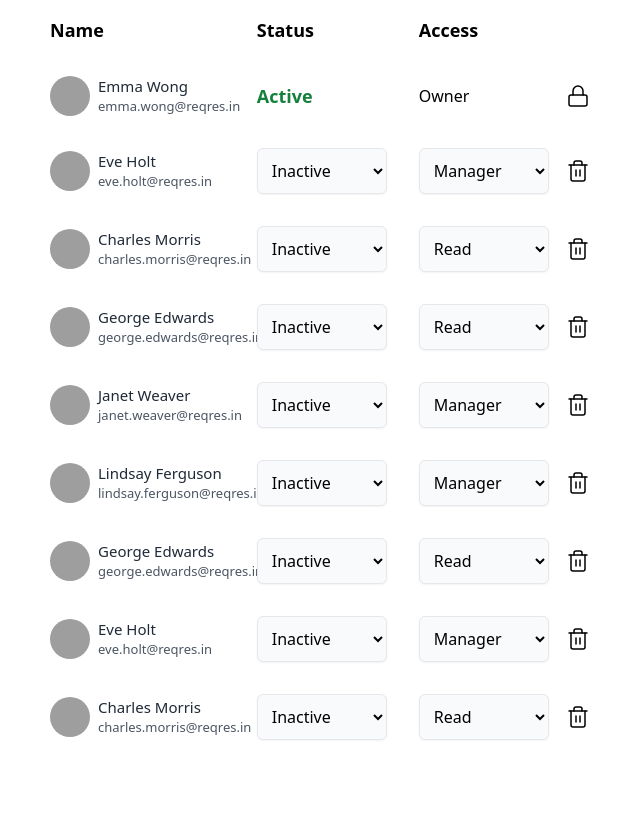
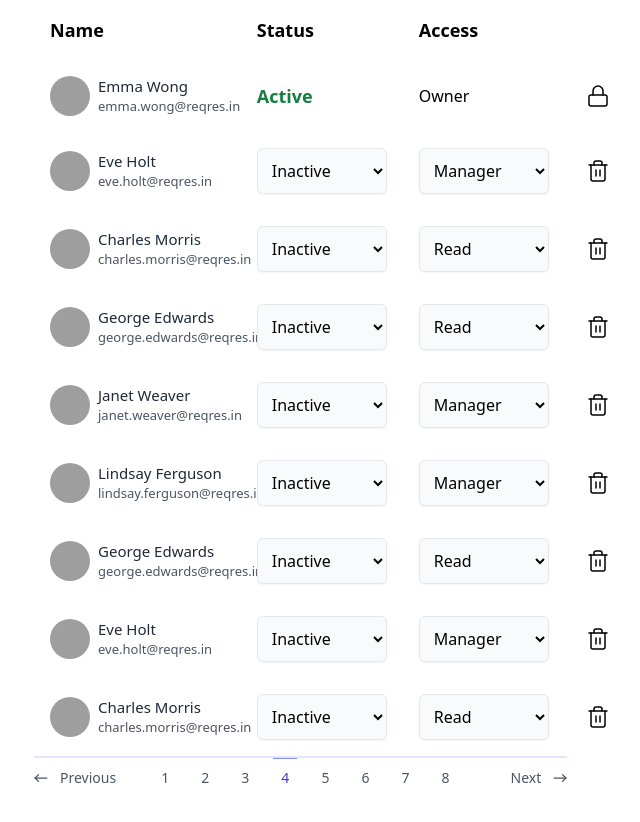
Before and after one commit to harshvadadoriya/userlist-redux, a React (Vite) app: page / in a window 1280 px wide. Shown: the top 822 px of the page, without its empty margins (126-766 px from the left). Before the commit the page ends 800 px from the top, so only its background shows below. Built offline with nearby package versions, Linux system fonts and the light colour scheme; grey boxes are pictures that could not be loaded.

Commit message:
added pagination UI

```diff
--- a/src/App.tsx
+++ b/src/App.tsx
@@ -1,4 +1,4 @@
-import UserList from './components/UserList';
+import UserList from './components/UserList/UserList';
 import { disableReactDevTools } from '@fvilers/disable-react-devtools';
 
 const environment = import.meta.env;
--- /dev/null
+++ b/src/components/Pagination/Pagination.tsx
@@ -0,0 +1,102 @@
+import React from 'react';
+
+const Pagination = () => {
+	return (
+		<>
+			<div className="w-full flex justify-between items-center mb-10 border-t-2 border-indigo-100 ">
+				<div className="flex items-center pt-3 text-gray-600 hover:text-indigo-700 cursor-pointer ">
+					<svg
+						width="14"
+						height="8"
+						viewBox="0 0 14 8"
+						fill="none"
+						xmlns="http://www.w3.org/2000/svg"
+					>
+						<path
+							d="M1.1665 4H12.8332"
+							stroke="currentColor"
+							strokeWidth="1.25"
+							strokeLinecap="round"
+							strokeLinejoin="round"
+						/>
+						<path
+							d="M1.1665 4L4.49984 7.33333"
+							stroke="currentColor"
+							strokeWidth="1.25"
+							strokeLinecap="round"
+							strokeLinejoin="round"
+						/>
+						<path
+							d="M1.1665 4.00002L4.49984 0.666687"
+							stroke="currentColor"
+							strokeWidth="1.25"
+							strokeLinecap="round"
+							strokeLinejoin="round"
+						/>
+					</svg>
+					<p className="text-sm ml-3 font-medium leading-none ">Previous</p>
+				</div>
+				<div className="sm:flex">
+					<p className="text-sm font-medium leading-none cursor-pointer text-gray-600 hover:text-indigo-700 border-t border-transparent hover:border-indigo-400 pt-3 mr-4 px-2">
+						1
+					</p>
+					<p className="text-sm font-medium leading-none cursor-pointer text-gray-600 hover:text-indigo-700 border-t border-transparent hover:border-indigo-400 pt-3 mr-4 px-2">
+						2
+					</p>
+					<p className="text-sm font-medium leading-none cursor-pointer text-gray-600 hover:text-indigo-700 border-t border-transparent hover:border-indigo-400 pt-3 mr-4 px-2">
+						3
+					</p>
+					<p className="text-sm font-medium leading-none cursor-pointer text-indigo-700 border-t border-indigo-400 pt-3 mr-4 px-2">
+						4
+					</p>
+					<p className="text-sm font-medium leading-none cursor-pointer text-gray-600 hover:text-indigo-700 border-t border-transparent hover:border-indigo-400 pt-3 mr-4 px-2">
+						5
+					</p>
+					<p className="text-sm font-medium leading-none cursor-pointer text-gray-600 hover:text-indigo-700 border-t border-transparent hover:border-indigo-400 pt-3 mr-4 px-2">
+						6
+					</p>
+					<p className="text-sm font-medium leading-none cursor-pointer text-gray-600 hover:text-indigo-700 border-t border-transparent hover:border-indigo-400 pt-3 mr-4 px-2">
+						7
+					</p>
+					<p className="text-sm font-medium leading-none cursor-pointer text-gray-600 hover:text-indigo-700 border-t border-transparent hover:border-indigo-400 pt-3 mr-4 px-2">
+						8
+					</p>
+				</div>
+				<div className="flex items-center pt-3 text-gray-600 hover:text-indigo-700 cursor-pointer">
+					<p className="text-sm font-medium leading-none mr-3">Next</p>
+					<svg
+						width="14"
+						height="8"
+						viewBox="0 0 14 8"
+						fill="none"
+						xmlns="http://www.w3.org/2000/svg"
+					>
+						<path
+							d="M1.1665 4H12.8332"
+							stroke="currentColor"
+							strokeWidth="1.25"
+							strokeLinecap="round"
+							strokeLinejoin="round"
+						/>
+						<path
+							d="M9.5 7.33333L12.8333 4"
+							stroke="currentColor"
+							strokeWidth="1.25"
+							strokeLinecap="round"
+							strokeLinejoin="round"
+						/>
+						<path
+							d="M9.5 0.666687L12.8333 4.00002"
+							stroke="currentColor"
+							strokeWidth="1.25"
+							strokeLinecap="round"
+							strokeLinejoin="round"
+						/>
+					</svg>
+				</div>
+			</div>
+		</>
+	);
+};
+
+export default Pagination;
--- a/src/components/UserList.tsx
+++ b/src/components/UserList/UserList.tsx
@@ -1,10 +1,11 @@
-import Active from '../assets/lock-1.svg';
-import Lock from '../assets/trash-1.svg';
-import HoveredUserDetails from './UserCard/HoveredUserDetails';
-import { User } from '../interface/User';
+import Active from '../../assets/lock-1.svg';
+import Lock from '../../assets/trash-1.svg';
+import HoveredUserDetails from '../UserCard/HoveredUserDetails';
+import { User } from '../../interface/User';
 import { useDispatch, useSelector } from 'react-redux';
-import { addUser, removeUser } from '../redux/HoverUserSlice/HoverUserSlice';
-import { UserState } from '../redux/UserSlice/userSlice';
+import { addUser, removeUser } from '../../redux/HoverUserSlice/HoverUserSlice';
+import { UserState } from '../../redux/UserSlice/userSlice';
+import Pagination from '../Pagination/Pagination';
 
 const UserList = (): JSX.Element => {
 	const users = useSelector((state: { data: UserState }) => state.data.users);
@@ -77,18 +78,23 @@ const UserList = (): JSX.Element => {
 									<td>
 										{user.active ? (
 											<img
-												className="cursor-pointer"
+												className="cursor-pointer ml-5"
 												src={Active}
 												alt="Active"
 											/>
 										) : (
-											<img className="cursor-pointer" src={Lock} alt="Lock" />
+											<img
+												className="cursor-pointer ml-5"
+												src={Lock}
+												alt="Lock"
+											/>
 										)}
 									</td>
 								</tr>
 							</tbody>
 						))}
 					</table>
+					<Pagination />
 				</div>
 				<div className="w-4/12">
 					<HoveredUserDetails />
```
